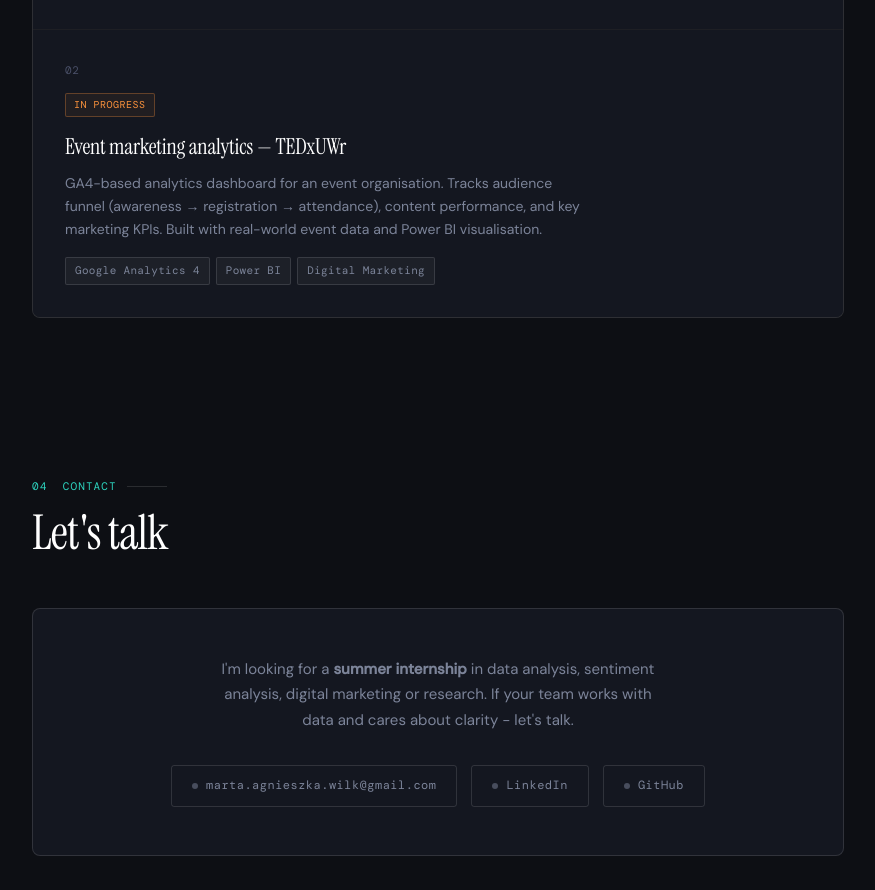
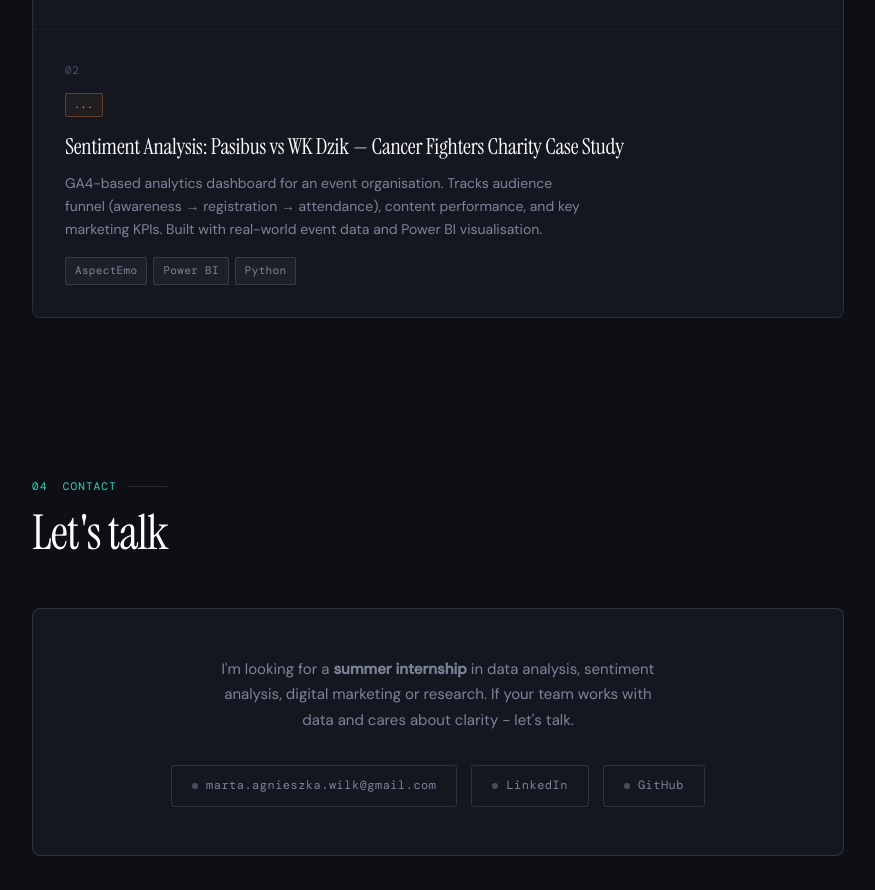
Before and after one commit to marW-lupus-ops/marta-wilk.github.io, a plain HTML site: page index.html in a window 1280 px wide. Shown: the part 2537-3427 px from the top of the page, without its empty margins (202-1077 px from the left). Drawn offline with nearby package versions, Linux system fonts and the light colour scheme; a web font is replaced by a local one.

Commit message:
Update project card for sentiment analysis project

```diff
--- a/index.html
+++ b/index.html
@@ -689,18 +689,18 @@
         <div class="project-arrow">↗</div>
       </a>
 
-      <a class="project-card" href="https://github.com/TWÓJ-NICK/ga4-tedx-dashboard" target="_blank">
+      <a class="project-card" href="https://github.com/marW-lupus-ops/sentiment-analysis-facebook-pl" target="_blank">
         <div>
           <p class="project-num">02</p>
-          <span class="project-badge badge-wip">In progress</span>
-          <h3 class="project-title">Event marketing analytics — TEDxUWr</h3>
+          <span class="project-badge badge-wip">...</span>
+          <h3 class="project-title">Sentiment Analysis: Pasibus vs WK Dzik — Cancer Fighters Charity Case Study</h3>
           <p class="project-desc">
             GA4-based analytics dashboard for an event organisation. Tracks audience funnel (awareness → registration → attendance), content performance, and key marketing KPIs. Built with real-world event data and Power BI visualisation.
           </p>
           <div class="project-stack">
-            <span class="tag">Google Analytics 4</span>
+            <span class="tag">AspectEmo</span>
             <span class="tag">Power BI</span>
-            <span class="tag">Digital Marketing</span>
+            <span class="tag">Python</span>
           </div>
         </div>
         <div class="project-arrow">↗</div>
```
